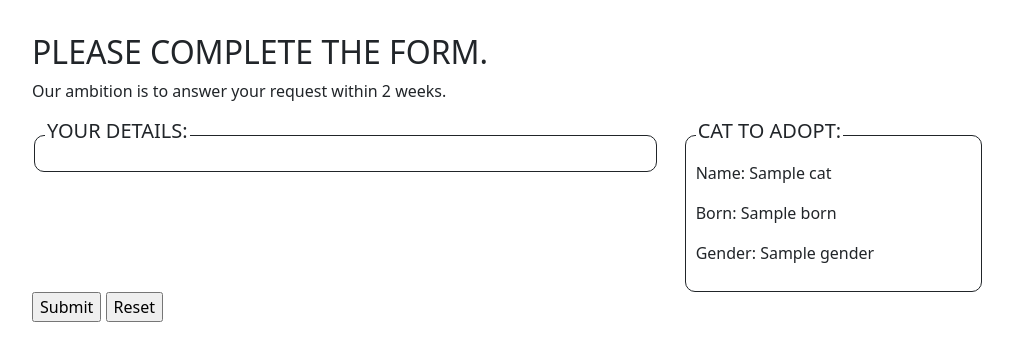
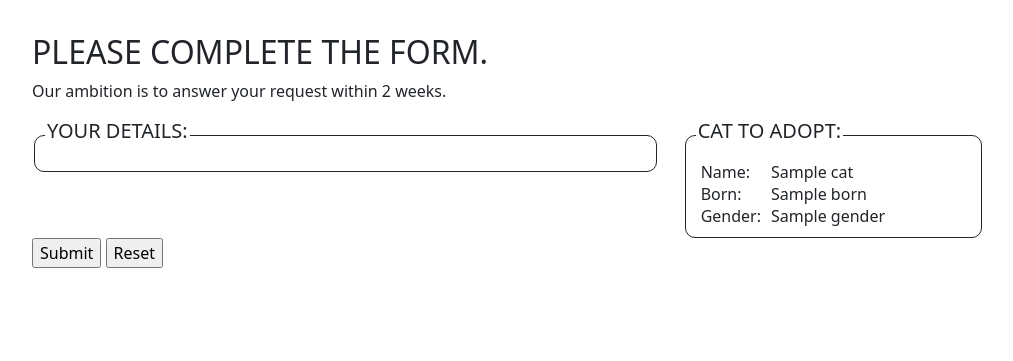
Before and after one commit to ClaudiaInSweden/mayas_cat_shelter, a Django app: template templates/adoption.html in a window 1280 px wide. Shown: the part 77-438 px from the top of the page, without its empty margins (132-1145 px from the left). Run offline with Django 3.2, Linux system fonts and the light colour scheme; the template is opened without the code that fills it: most values are stand-ins (such as "Sample title", 1, 10 or a date in 2020); some libraries are stand-ins or nearby versions; some web fonts are replaced.

```diff
--- a/static/css/style.css
+++ b/static/css/style.css
@@ -99,6 +99,10 @@ legend.custom-border {
   text-transform: uppercase;
 }
 
+td {
+  padding: 0 5px;
+}
+
 @media screen and (min-width: 576px) {
   .logotype {
     padding-right: 30px;
--- a/templates/adoption.html
+++ b/templates/adoption.html
@@ -13,7 +13,7 @@
     </div>
     <div class="container">
         <div class="row">
-            <div class="col-12 col-lg-8 form-box">
+            <div class="col-12 col-lg-8">
                 <div class="form-group">
                     <form action="" method="POST" enctype="multipart/form-data">
                         {% csrf_token %}
@@ -25,20 +25,28 @@
                         </fieldset>
                 </div>
             </div>
-            <div class="col-12 col-lg-4 form-box">
+            <div class="col-12 col-lg-4">
                 <fieldset class="custom-border">
                     <legend class="custom-border">
                         <h5>Cat to adopt:</h5>
                     </legend>
-                    <p class="ml-3">
-                        Name: {{ cat.name }}
-                    </p>
-                    <p>
-                        Born: {{ cat.born }}
-                    </p>
-                    <p>
-                        Gender: {{ cat.gender }}
-                    </p>
+                    <table>
+                        <tbody>
+                            <tr>
+                                <td>Name: </th>
+                                <td>{{ cat.name }}</td>
+                                </td>
+                            </tr>
+                            <tr>
+                                <td>Born: </th>
+                                <td>{{ cat.born }}</td>
+                            </tr>
+                            <tr>
+                                <td>Gender: </th>
+                                <td>{{ cat.gender }}</td>
+                            </tr>
+                        </tbody>
+                    </table>
                 </fieldset>
             </div>
             <div buttons>
```
